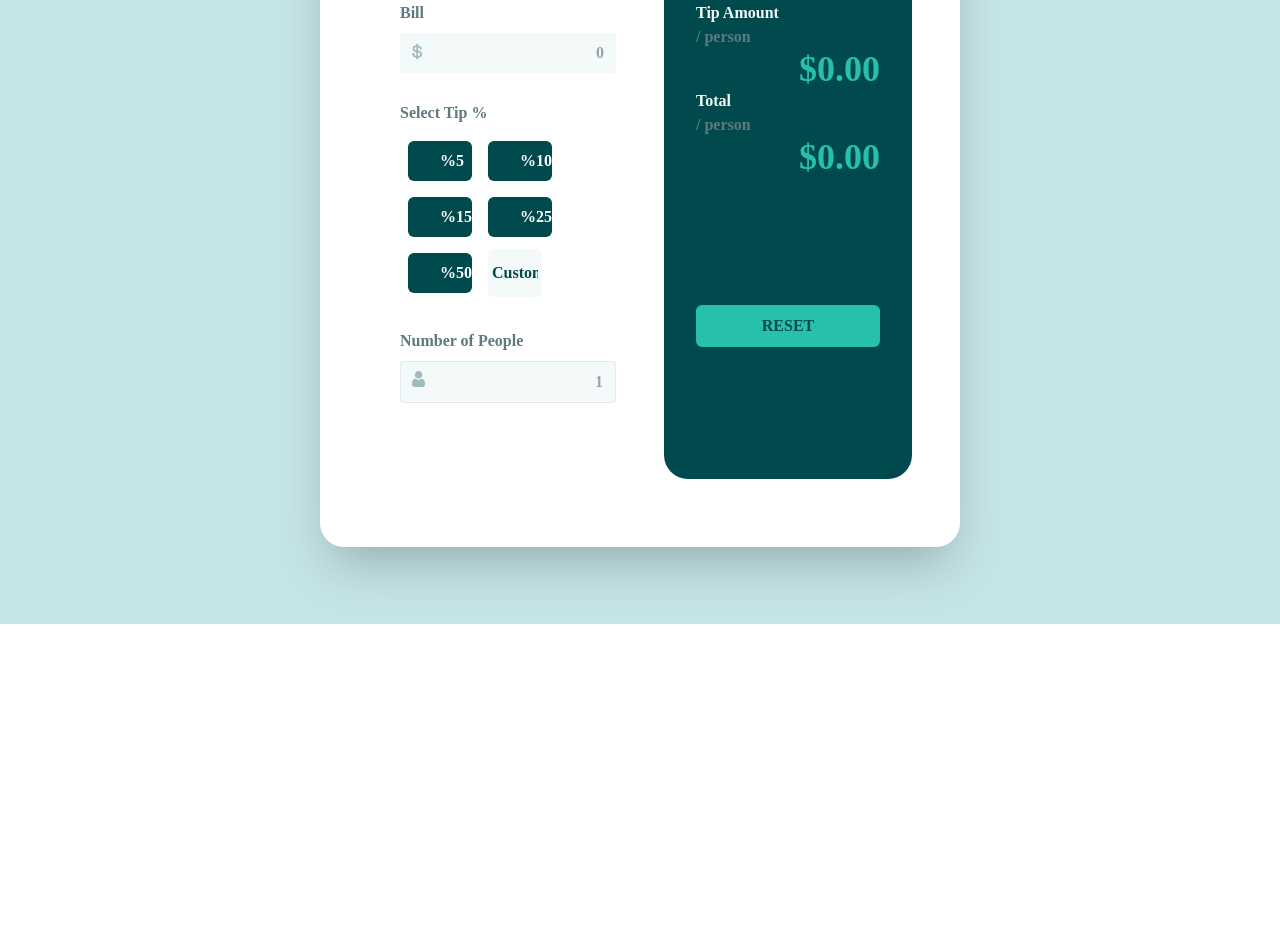
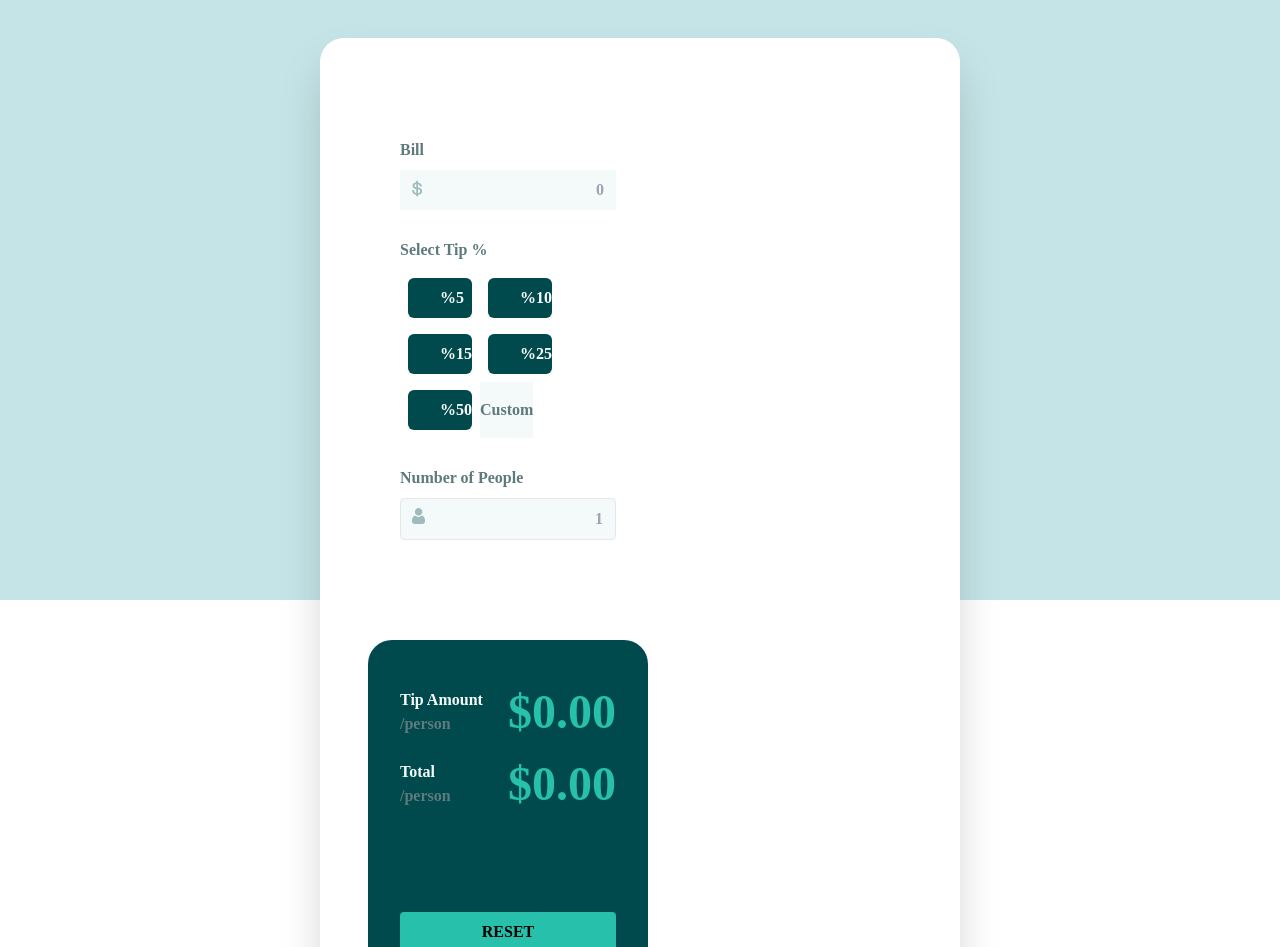
Before and after one commit to Edwardb11/Tip-calculator-app, a React (Create React App) app: page / in a window 1280 px wide. Shown: the part 200-1147 px from the top of the page. Before the commit the page ends 824 px from the top, so only its background shows below. Built offline with nearby package versions, Linux system fonts and the light colour scheme.

Commit message:
update all in box

```diff
--- a/src/componets/box/Box.js
+++ b/src/componets/box/Box.js
@@ -5,22 +5,29 @@ import { ReactComponent as DollarIcon } from "../../images/icon-dollar.svg";
 import { ReactComponent as PersonIcon } from "../../images/icon-person.svg";
 
 export default function Box() {
-  const [bill, setBill] = useState();
-  const [people, setPeople] = useState();
-  const [Tip, setTip] = useState();
+  const [bill, setBill] = useState("");
+  const [people, setPeople] = useState("");
+  const [Tip, setTip] = useState("");
+
+  const [showCustom, setShowCustom] = useState(false);
   const convert = parseFloat(Tip / 100);
   const TipAmount = (bill * convert) / people;
   const total = (bill * convert + parseFloat(bill)) / people;
-
+  const reset = () => {
+    setBill("");
+    setTip("");
+    setPeople("");
+    setShowCustom(false);
+  };
   return (
-    <>
-      <div className="w-full relative py-3 bg-cyan-light_gray_f">
-        <Logo className="mx-auto absolute inset-x-0 top-2 " />
-      </div>
-      <div className="min-h-screen flex items-center justify-center py-12  bg-cyan-light_gray_f font-black">
-        <div className="min-w-screen flex flex-auto container bg-white shadow-2xl rounded-3xl max-w-1/2  2xl:max-w-1/2 xl:max-w-1/2 lg:max-w-fullmd:max-w-full sm:max-w-full  ">
-          <form>
-            <div className="flex flex-wrap px-10 py-12 rounded  text-black">
+    <div className="h-screen bg-cyan-light_gray_f py-10">
+      <header className="w-full py-12">
+        <Logo className="mx-auto" />
+      </header>
+       <main>
+      <div className="flex items-center justify-center py-12  font-black">
+        <div className=" flex flex-auto container bg-white shadow-2xl rounded-3xl max-w-1/2  md:max-w-full sm:max-w-full max-w-screen-lg  ">
+          <div className="flex flex-wrap px-10 py-12 rounded  max-w-full  text-black">
             <div className="justify-items-stretch flex-auto max-w-1/2 2xl:max-w-1/2 xl:max-w-1/2 lg:max-w-full md:max-w-full sm:max-w-full  rounded-3xl px-8 py-12 my-1 mb-5 m-2 text-gray-600">
               <label
                 for="bill"
@@ -52,17 +59,21 @@ export default function Box() {
                 <Button onClik={() => setTip(15)} newContent={15}></Button>
                 <Button onClik={() => setTip(25)} newContent={25}></Button>
                 <Button onClik={() => setTip(50)} newContent={50}></Button>
+                {showCustom ? (
                   <input
-                    id="tip"
-                    name="tip"
                     type="number"
-                    min="1"
-                    max="100"
-                    value={Tip}
+                    placeholder="Custom"
+                    className=" group relative md:w-1/4 w-1/4 mx-2 my-1 py-2 px-1 font-black focus:outline-none focus:ring-4 focus:ring-cyan-light_gray_f   border-transparent rounded-md text-black text-right  bg-cyan-light_gray   hover:bg-white placeholder-cyan-dark"
                     onChange={(e) => setTip(e.target.value)}
-                    className=" group relative md:w-1/4 w-1/4 mx-2 my-1 py-2 px-1 font-black focus:outline-none focus:ring-4 focus:ring-cyan-light_gray_f   border-transparent rounded-md text-black text-right  bg-cyan-light_gray   hover:bg-white placeholder-cyan-dark "
-                    placeholder="Custom"
                   />
+                ) : (
+                  <button
+                    className="bg-cyan-light_gray text-center placeholder-cyan-dark font-bold text-cyan-dark_gray custom-button"
+                    onClick={() => setShowCustom(true)}
+                  >
+                    Custom
+                  </button>
+                )}
               </div>
               <label
                 for="people"
@@ -87,31 +98,41 @@ export default function Box() {
               </div>
             </div>
             <div className="justify-items-stretch flex-auto max-w-1/2 2xl:max-w-1/2 xl:max-w-1/2 lg:max-w-full md:max-w-full sm:max-w-full rounded-3xl px-8 py-12 my-1 mb-5 m-2 bg-cyan-dark ">
-                <div className="font-semibold text-cyan-light_gray">
+              <div className="flex flex-col gap-6 md:gap-8">
+                <div className="flex justify-between items-center">
+                  <div className="text-cyan-light_gray font-semibold">
                     Tip Amount
-                  <span className="flex  text-cyan-dark_gray"> / person </span>
-                  <h2 className="text-cyan-strong text-4xl font-bold text-right">
+                    <span className="block text-cyan-dark_gray">/person</span>
+                  </div>
+                  <div className="text-cyan-strong text-5xl  font-bold">
                     $
                     {isNaN(TipAmount) ? (0.0).toFixed(2) : TipAmount.toFixed(2)}
-                  </h2>
                   </div>
+                </div>
+                <div className="flex justify-between items-center">
                   <div className="font-semibold text-cyan-light_gray">
                     Total
-                  <span className="flex text-cyan-dark_gray"> / person </span>
-                  <div className="text-cyan-strong text-4xl font-bold text-right">
+                    <span className="block text-cyan-dark_gray">/person</span>
+                  </div>
+                  <div className="text-cyan-strong text-5xl font-bold">
                     ${isNaN(total) ? (0.0).toFixed(2) : total.toFixed(2)}
                   </div>
                 </div>
-                <br /> <br /> <br />
+              </div>
               <br />
-                <button className="bg-cyan-strong w-full  ppercase  mt-8 md:mt-0   py-2 px-4  border border-transparent rounded-md font-bold text-cyan-dark  hover:text-cyan-dark hover:bg-cyan-light_gray_f  uppercase">
-                  reset
+              <br />
+              <br />
+              <button
+                className="mt-8 md:mt-0 bg-cyan-strong rounded py-2 px-4  w-full font-bold uppercase"
+                onClick={reset}
+              >
+                Reset
               </button>
             </div>
           </div>
-          </form>
         </div>
       </div>
-    </>
+      </main>
+    </div>
   );
 }
```
Lines whose indentation alone changed are shown as unchanged.
